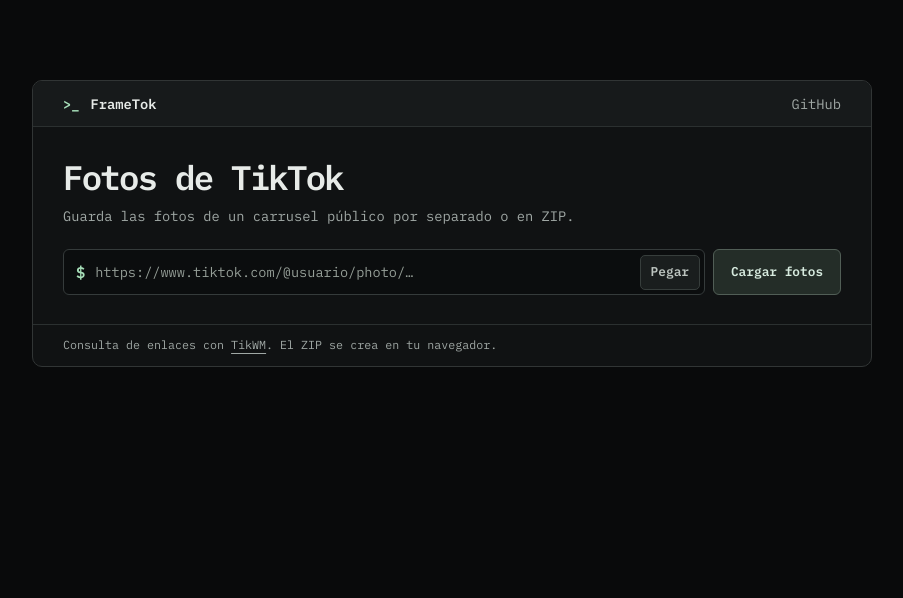
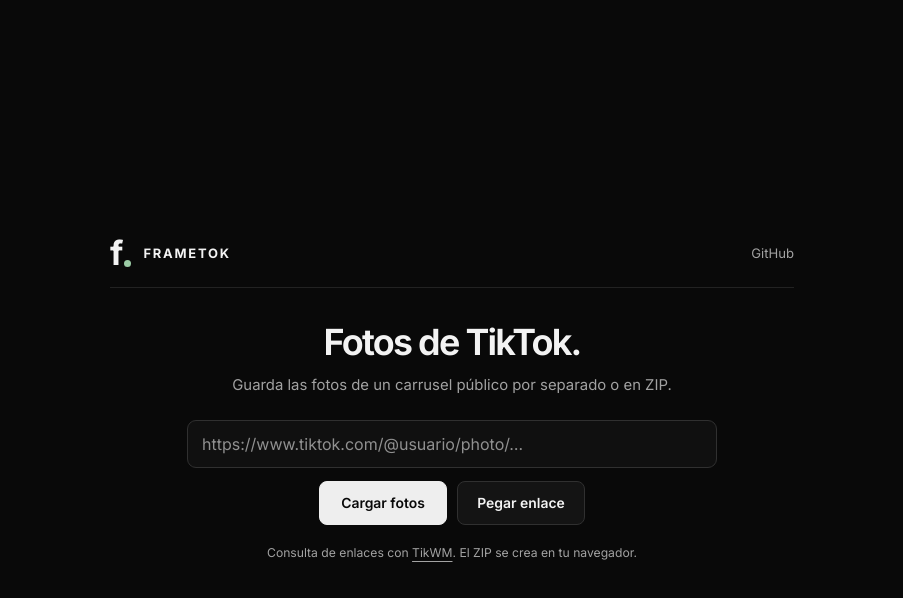
Before and after one commit to CodeByDante/Frametok, a plain HTML site: page index.html in a window 1280 px wide. Shown: the whole page, without its empty margins (188-1091 px from the left). Drawn offline with Linux system fonts and the light colour scheme.

Commit message:
Centrar FrameTok con el estilo de la referencia

```diff
--- a/index.html
+++ b/index.html
@@ -4,39 +4,42 @@
   <meta charset="utf-8">
   <meta name="viewport" content="width=device-width, initial-scale=1">
   <meta name="description" content="Descarga las fotos de un carrusel público de TikTok por separado o juntas en un ZIP.">
-  <meta name="theme-color" content="#090a0b">
+  <meta name="theme-color" content="#090909">
   <title>FrameTok · Fotos de TikTok</title>
   <link rel="icon" href="./assets/frametok.png" type="image/png">
-  <link rel="stylesheet" href="./styles.css">
+  <link rel="stylesheet" href="./styles.css?v=4">
   <script defer src="./vendor/jszip.min.js"></script>
   <script defer src="./app.js"></script>
 </head>
 <body>
-  <main class="terminal" aria-labelledby="page-title">
-    <header class="terminal-header">
+  <main class="page" aria-labelledby="page-title">
+    <div class="stage">
+      <header class="masthead">
         <a class="brand" href="./" aria-label="FrameTok, inicio">
-        <span class="terminal-mark" aria-hidden="true">&gt;_</span>
+          <span class="brand-mark" aria-hidden="true">f</span>
           <span>FrameTok</span>
         </a>
         <a class="repository" href="https://github.com/CodeByDante/frametok" target="_blank" rel="noreferrer">GitHub</a>
       </header>
 
       <section class="intro" aria-labelledby="page-title">
-      <h1 id="page-title">Fotos de TikTok</h1>
+        <h1 id="page-title">Fotos de TikTok.</h1>
         <p class="intro-copy" id="link-help">Guarda las fotos de un carrusel público por separado o en ZIP.</p>
         <form id="link-form">
           <label class="visually-hidden" for="post-link">Enlace del carrusel</label>
-        <div class="link-controls">
-          <div class="link-field">
-            <span class="prompt-mark" aria-hidden="true">$</span>
           <input id="post-link" name="url" type="text" inputmode="url" autocomplete="off" autocapitalize="none" spellcheck="false" placeholder="https://www.tiktok.com/@usuario/photo/…" aria-describedby="form-status link-help" required>
-            <button type="button" class="paste-button" id="paste-link">Pegar</button>
-          </div>
+          <div class="form-actions">
             <button type="submit" class="button button-primary" id="load-photos"><span>Cargar fotos</span></button>
+            <button type="button" class="button" id="paste-link">Pegar enlace</button>
           </div>
           <p class="status" id="form-status" role="status" hidden></p>
         </form>
       </section>
+
+      <p class="source-note">
+        Consulta de enlaces con <a href="https://www.tikwm.com/" target="_blank" rel="noreferrer">TikWM</a>. El ZIP se crea en tu navegador.
+      </p>
+    </div>
 
     <section class="results" id="results" aria-labelledby="gallery-title" hidden>
       <div class="results-heading">
@@ -53,9 +56,6 @@
       <ul class="gallery" id="photo-gallery" aria-label="Fotos en el orden de la publicación"></ul>
     </section>
 
-    <footer class="terminal-footer">
-      Consulta de enlaces con <a href="https://www.tikwm.com/" target="_blank" rel="noreferrer">TikWM</a>. El ZIP se crea en tu navegador.
-    </footer>
   </main>
 </body>
 </html>
--- a/styles.css
+++ b/styles.css
@@ -1,41 +1,26 @@
 @font-face {
-  font-family: "IBM Plex Mono";
-  src: url("./assets/ibm-plex-mono-400.woff2") format("woff2");
+  font-family: Inter;
+  src: url("./assets/inter-latin.woff2") format("woff2");
   font-style: normal;
-  font-weight: 400;
-  font-display: swap;
-}
-
-@font-face {
-  font-family: "IBM Plex Mono";
-  src: url("./assets/ibm-plex-mono-600.woff2") format("woff2");
-  font-style: normal;
-  font-weight: 600;
+  font-weight: 400 700;
   font-display: swap;
 }
 
 :root {
   color-scheme: dark;
-  font-family: "IBM Plex Mono", ui-monospace, "Cascadia Mono", Consolas, monospace;
-  background: #090a0b;
-  color: #e7ebe8;
-  --muted: #a0a8a5;
-  --line: #2b3030;
-  --control: #1a1e1e;
-  --control-hover: #262c2b;
-  --accent: #a7dfb9;
+  font-family: Inter, -apple-system, BlinkMacSystemFont, "Segoe UI", Arial, sans-serif;
+  background: #090909;
+  color: #f3f3f3;
+  --surface: #101010;
+  --line: #292929;
+  --muted: #a2a2a2;
+  --accent: #9bcca5;
 }
 
 *, *::before, *::after { box-sizing: border-box; }
 [hidden] { display: none !important; }
 
-body {
-  min-width: 280px;
-  min-height: 100vh;
-  margin: 0;
-  padding: clamp(36px, 10vh, 110px) 24px 44px;
-}
-
+body { min-width: 280px; margin: 0; }
 h1, h2, p { margin: 0; }
 button, input { font: inherit; }
 button { cursor: pointer; }
@@ -56,139 +41,168 @@ a { color: inherit; text-underline-offset: 4px; }
   white-space: nowrap;
 }
 
-.terminal {
-  --gutter: clamp(17px, 3vw, 30px);
-  width: min(100%, 840px);
+.page {
+  width: min(684px, calc(100% - 40px));
   margin-inline: auto;
-  overflow: hidden;
-  border: 1px solid #313535;
-  border-radius: 10px;
-  background: #101213;
 }
 
-.terminal-header {
+.stage {
+  display: grid;
+  min-height: 100vh;
+  min-height: 100svh;
+  align-content: center;
+  padding-block: 34px;
+}
+
+.page:has(.results:not([hidden])) .stage {
+  min-height: 0;
+  padding-block: 34px 30px;
+}
+
+.masthead {
   display: flex;
-  min-height: 46px;
   align-items: center;
   justify-content: space-between;
-  gap: 14px;
-  padding-inline: var(--gutter);
-  border-bottom: 1px solid var(--line);
-  background: #171a1b;
-  font-size: .86rem;
+  gap: 16px;
+  padding-bottom: 18px;
+  border-bottom: 1px solid #222222;
 }
 
 .brand {
   display: inline-flex;
-  gap: 11px;
-  align-items: baseline;
-  font-weight: 600;
+  align-items: center;
+  gap: 13px;
+  font-size: .81rem;
+  font-weight: 700;
+  letter-spacing: .135em;
+  text-decoration: none;
+  text-transform: uppercase;
+}
+
+.brand-mark {
+  display: inline-flex;
+  align-items: flex-end;
+  gap: 3px;
+  font-size: 2.1rem;
+  font-weight: 700;
+  letter-spacing: -.085em;
+  line-height: .95;
+  text-transform: none;
+}
+
+.brand-mark::after {
+  width: 7px;
+  height: 7px;
+  margin-bottom: 2px;
+  border-radius: 50%;
+  background: var(--accent);
+  content: "";
+}
+
+.repository {
+  padding-block: 6px;
+  color: var(--muted);
+  font-size: .82rem;
   text-decoration: none;
 }
 
-.terminal-mark, .prompt-mark { color: var(--accent); }
-.repository { padding-block: 8px; color: var(--muted); text-decoration: none; }
-.repository:hover { color: #e7ebe8; text-decoration: underline; }
+.repository:hover { color: #f3f3f3; text-decoration: underline; }
 
-.intro { padding: 30px var(--gutter) 29px; }
+.intro {
+  width: min(100%, 530px);
+  margin: 34px auto 0;
+  text-align: center;
+}
 
 h1 {
-  font-size: clamp(1.55rem, 4.8vw, 2.125rem);
-  font-weight: 600;
-  letter-spacing: -.051em;
-  line-height: 1.18;
+  font-size: clamp(1.85rem, 5vw, 2.25rem);
+  font-weight: 650;
+  letter-spacing: -.05em;
+  line-height: 1.16;
 }
 
 .intro-copy {
-  margin-top: 8px;
+  margin-top: 11px;
   color: var(--muted);
-  font-size: .86rem;
-  line-height: 1.6;
+  font-size: .93rem;
+  line-height: 1.55;
+  text-wrap: pretty;
 }
 
-#link-form { margin-top: 22px; }
+#link-form { margin-top: 23px; }
 
-.link-controls {
-  display: grid;
-  grid-template-columns: minmax(0, 1fr) auto;
-  gap: 8px;
+#post-link {
+  display: block;
+  width: 100%;
+  min-width: 0;
+  min-height: 48px;
+  padding: 11px 14px;
+  border: 1px solid #303030;
+  border-radius: 9px;
+  background: var(--surface);
+  color: #f3f3f3;
+  font-size: 1rem;
 }
 
-.link-field {
+#post-link::placeholder { color: #909090; opacity: 1; }
+#post-link[aria-invalid="true"] { border-color: #b17c70; }
+
+.form-actions {
   display: flex;
-  min-height: 46px;
-  align-items: center;
-  gap: 6px;
-  padding: 4px 4px 4px 12px;
-  border: 1px solid #353b3b;
-  border-radius: 6px;
-  background: #0b0d0e;
+  justify-content: center;
+  gap: 10px;
+  margin-top: 13px;
 }
 
-.link-field:focus-within { border-color: #798b82; }
-.link-field:has(input[aria-invalid="true"]) { border-color: #b3897b; }
-.prompt-mark { flex: none; font-size: .96rem; font-weight: 600; }
-
-.link-field input {
-  width: 100%;
-  min-width: 0;
-  padding: 8px 4px;
-  border: 0;
-  border-radius: 2px;
-  background: transparent;
-  color: #e7ebe8;
-  font-size: .85rem;
-}
-
-.link-field input:focus-visible { outline: none; }
-.link-field input::placeholder { color: #969f98; opacity: 1; }
-
-.paste-button, .button {
-  min-height: 37px;
-  padding: 8px 13px;
-  border: 1px solid #373e3c;
-  border-radius: 5px;
-  background: var(--control);
-  color: #e7ebe8;
-  font-size: .8rem;
+.button {
+  min-height: 44px;
+  padding: 10px 16px;
+  border: 1px solid #303030;
+  border-radius: 8px;
+  background: #141414;
+  color: #f3f3f3;
+  font-size: .87rem;
   font-weight: 600;
   line-height: 1.3;
 }
 
-.paste-button {
-  min-height: 35px;
-  flex: none;
-  padding-inline: 10px;
-  color: #bdc5c0;
+.button:hover:not(:disabled) { background: #202020; }
+.form-actions > .button { min-width: 128px; }
+
+.button-primary {
+  border-color: #eeeeee;
+  background: #eeeeee;
+  color: #090909;
 }
 
-.paste-button:hover, .button:hover:not(:disabled) { background: var(--control-hover); }
-
-.button-primary {
-  min-width: 128px;
-  min-height: 46px;
-  border-color: #515e56;
-  border-radius: 6px;
-  background: #242d28;
-  color: #d7ebdf;
-  white-space: nowrap;
+.button-primary:hover:not(:disabled) {
+  border-color: #ffffff;
+  background: #ffffff;
 }
 
-.button-primary:hover:not(:disabled) { background: #303a34; }
-
 .status {
-  margin-top: 12px;
-  color: #afc5b7;
-  font-size: .81rem;
+  margin-top: 11px;
+  color: var(--accent);
+  font-size: .84rem;
   line-height: 1.5;
 }
 
-.status[data-error="true"] { color: #efb5a6; }
+.status[data-error="true"] { color: #e9b1a6; }
+
+.source-note {
+  margin-top: 19px;
+  color: var(--muted);
+  font-size: .76rem;
+  line-height: 1.55;
+  text-align: center;
+}
 
 .results {
-  padding: 18px var(--gutter) 24px;
-  border-top: 1px solid var(--line);
-  background: #0e1011;
+  margin-bottom: 40px;
+  padding: clamp(14px, 3.4vw, 23px);
+  border: 1px solid var(--line);
+  border-radius: 13px;
+  background: var(--surface);
 }
 
 .results-heading {
@@ -197,37 +211,38 @@ h1 {
   align-items: center;
   justify-content: space-between;
   gap: 12px 16px;
-  margin-bottom: 13px;
+  margin-bottom: 15px;
 }
 
-.results-title { display: flex; flex-wrap: wrap; align-items: baseline; gap: 5px 12px; }
+.results-title {
+  display: flex;
+  flex-wrap: wrap;
+  align-items: baseline;
+  gap: 5px 10px;
+}
 
 h2 {
-  font-size: .94rem;
-  font-weight: 600;
-  letter-spacing: -.02em;
+  font-size: 1.08rem;
+  font-weight: 650;
+  letter-spacing: -.03em;
 }
 
-.photo-count {
-  color: var(--accent);
-  font-size: .78rem;
-}
+.photo-count { color: var(--accent); font-size: .78rem; }
 
 .publication {
   display: inline-block;
   margin-top: 4px;
   color: var(--muted);
-  font-size: .77rem;
+  font-size: .81rem;
   text-decoration: none;
 }
 
 .publication:hover { text-decoration: underline; }
-
 .results > .status { margin: 0 0 12px; }
 
 .gallery {
   display: grid;
-  grid-template-columns: repeat(auto-fill, minmax(min(100%, 150px), 1fr));
+  grid-template-columns: repeat(auto-fill, minmax(min(100%, 142px), 1fr));
   gap: 10px;
   margin: 0;
   padding: 0;
@@ -238,8 +253,8 @@ h2 {
   min-width: 0;
   overflow: hidden;
   border: 1px solid var(--line);
-  border-radius: 6px;
-  background: #151819;
+  border-radius: 8px;
+  background: #141414;
 }
 
 .photo-preview {
@@ -248,29 +263,20 @@ h2 {
   aspect-ratio: 4 / 5;
   grid-template: minmax(0, 1fr) / minmax(0, 1fr);
   place-items: center;
-  background: #0a0c0d;
+  background: #0b0b0b;
 }
 
 .photo-preview img { width: 100%; height: 100%; object-fit: contain; }
-.photo-preview p { padding: 8px; color: var(--muted); text-align: center; font-size: .76rem; }
+.photo-preview p { padding: 8px; color: var(--muted); text-align: center; font-size: .79rem; }
 .photo-details { padding: 8px; }
-.photo-label { margin-bottom: 6px; color: var(--muted); font-size: .75rem; }
-.button-photo { width: 100%; }
+.photo-label { margin-bottom: 6px; color: var(--muted); font-size: .76rem; }
+.button-photo { width: 100%; min-height: 38px; padding-inline: 8px; }
 
-.terminal-footer {
-  padding: 11px var(--gutter) 12px;
-  border-top: 1px solid var(--line);
-  color: var(--muted);
-  font-size: .73rem;
-  line-height: 1.55;
+@media (max-width: 520px) {
+  .page { width: calc(100% - 32px); }
+  .masthead { padding-bottom: 15px; }
+  .intro { margin-top: 27px; }
+  .intro-copy { font-size: .88rem; }
+  .form-actions > .button { min-width: 0; flex: 1; }
+  .gallery { grid-template-columns: repeat(auto-fill, minmax(min(100%, 116px), 1fr)); }
 }
-
-@media (max-width: 560px) {
-  body { padding: 28px 12px 34px; }
-  .terminal-header { min-height: 43px; }
-  .intro { padding-block: 24px; }
-  #link-form { margin-top: 17px; }
-  .link-controls { grid-template-columns: minmax(0, 1fr); }
-  .link-field input { font-size: 1rem; }
-  .gallery { grid-template-columns: repeat(auto-fill, minmax(min(100%, 123px), 1fr)); }
-}
```
Also changed, not shown: assets/Inter-OFL.txt, assets/ibm-plex-mono-400.woff2 (deleted), assets/ibm-plex-mono-600.woff2 (deleted), assets/inter-latin.woff2 (added), 1 other file. Lines whose indentation alone changed are shown as unchanged.
